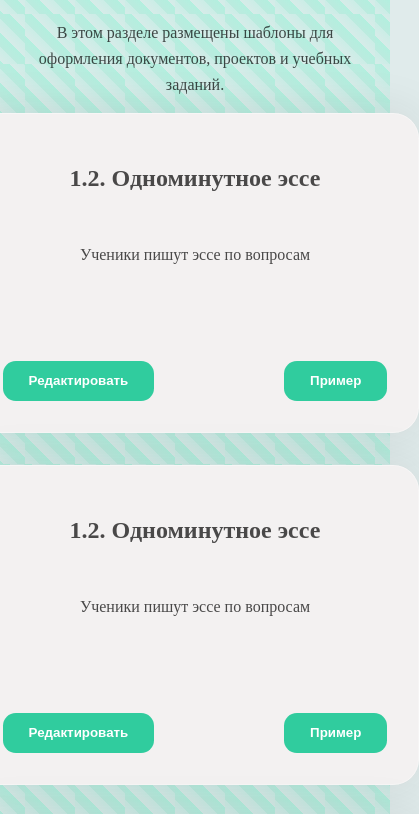
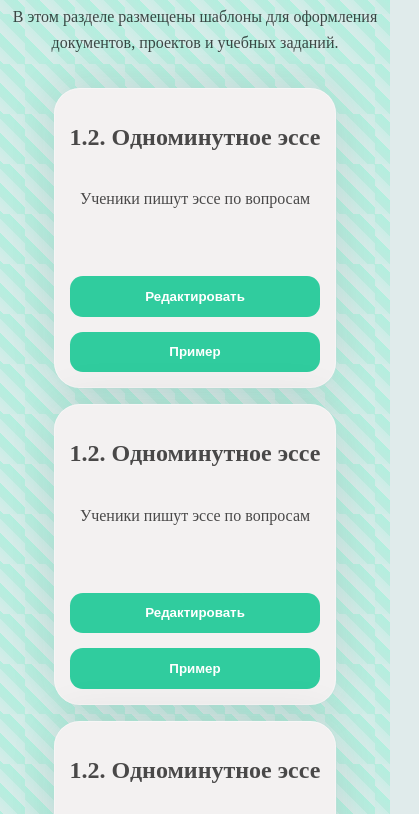
Before and after one commit to Vovaloda/FormiruucheeOcenivanie, a plain HTML site: page templates.html in a window 390 px wide. Shown: the part 171-985 px from the top of the page, 419 px wide, since content can reach past the window. Drawn offline with Linux system fonts and the light colour scheme.

Commit message:
Fix bugs
Fix bugs

```diff
--- a/css/templates.css
+++ b/css/templates.css
@@ -29,6 +29,7 @@ h1 {
 
 /* Карточка */
 .template-card {
+    box-sizing: border-box;
   --rX: 0;
   --rY: 0;
   --bX: 50%;
@@ -36,6 +37,7 @@ h1 {
   width: 28rem;
   min-height: 20rem;
   border-radius: 1.6rem;
+    max-width: 100%;
   padding: 2rem;
   display: flex;
   flex-direction: column;
@@ -214,3 +216,44 @@ main::before {
   pointer-events: none;
   user-select: none;
 }
+
+@media (max-width: 768px) {
+  h1 {
+    font-size: 2rem;
+  }
+
+  .template-card {
+    width: 100%;
+    padding: 1.2rem;
+    min-height: auto;
+  }
+
+  .templates-container {
+    gap: 1rem;
+    padding: 1rem;
+  }
+
+  .template-card .buttons {
+    flex-direction: column;
+    align-items: stretch;
+    gap: 15px;
+  }
+
+  .template-card button {
+    width: 100%;
+  }
+}
+
+@media (max-width: 480px) {
+  main {
+    padding: 1rem 0.5rem;
+  }
+
+  .template-card {
+    padding: 1rem;
+  }
+
+  h1 {
+    font-size: 1.8rem;
+  }
+}
```
